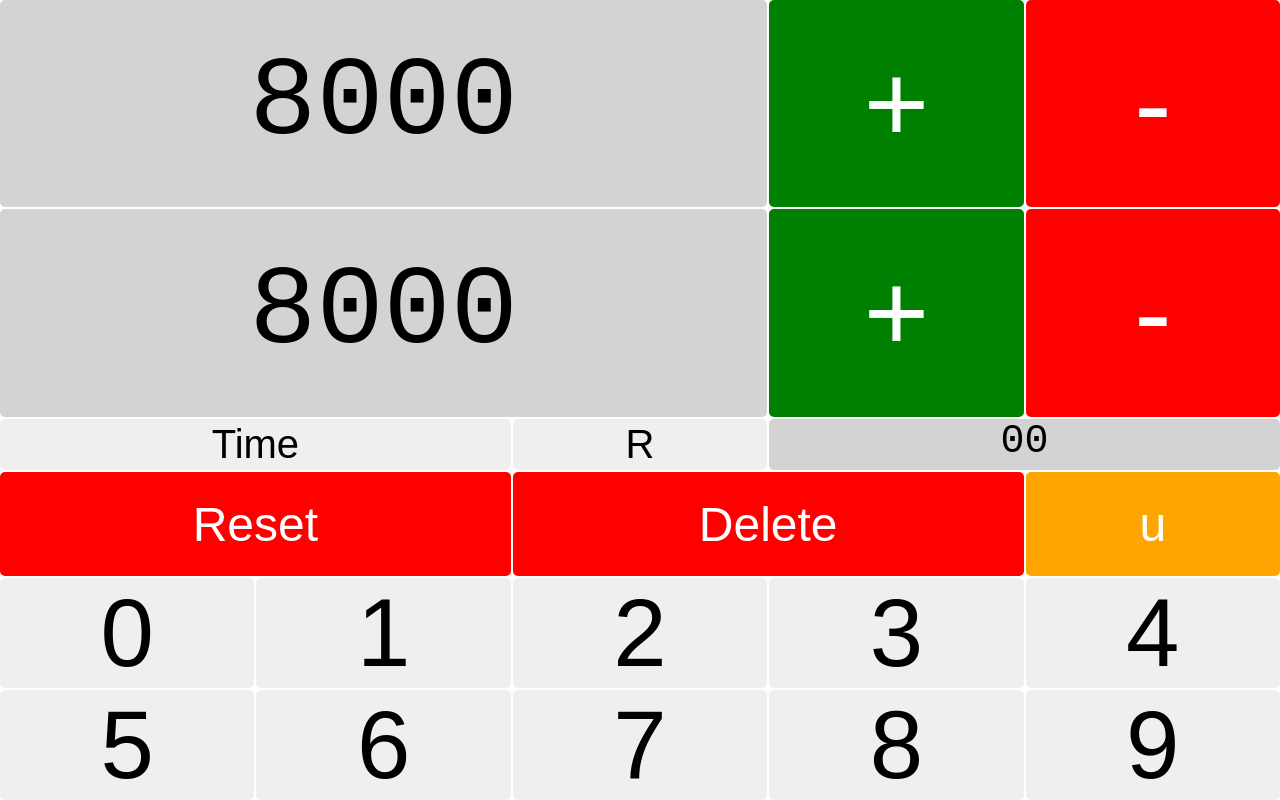
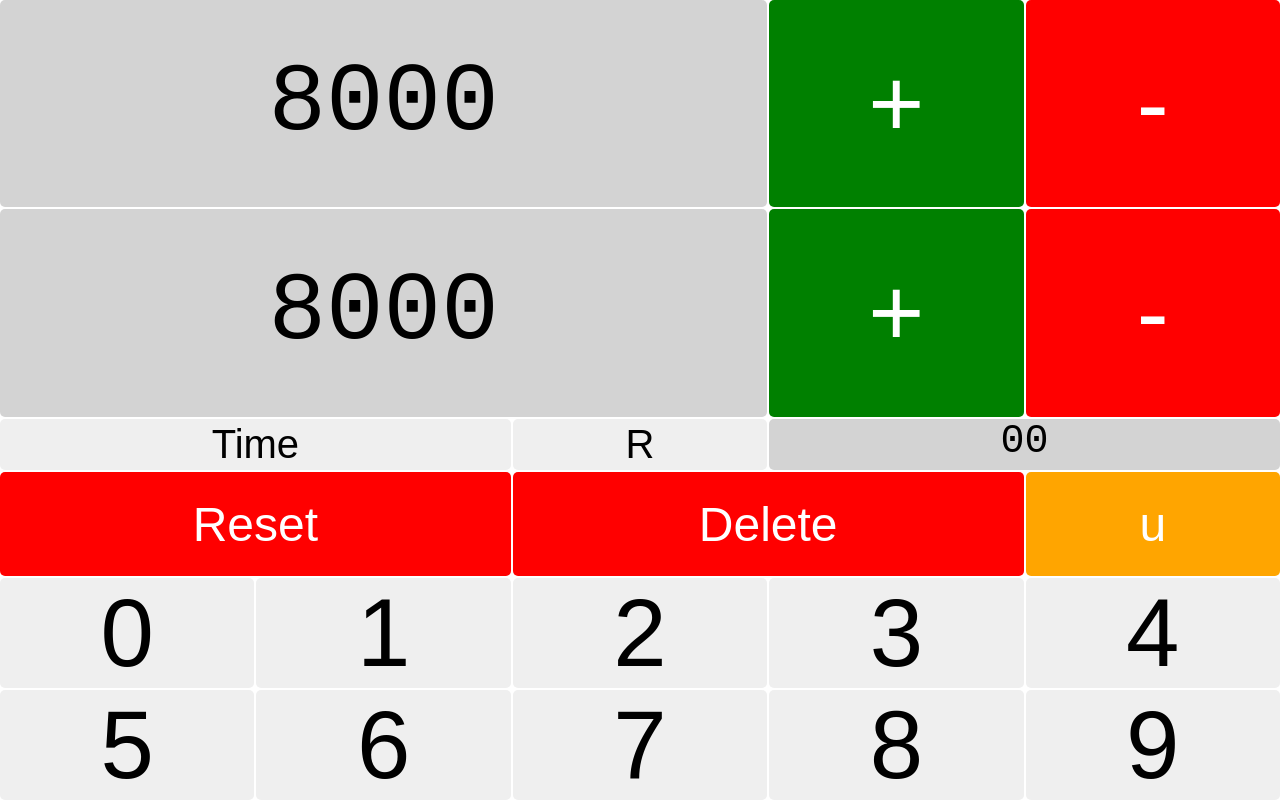
Before and after one commit to dabres/lp_counter, a plain HTML site: page index.html in a window 1280 px wide. Drawn offline with Linux system fonts and the light colour scheme.

Commit message:
fixed scaling issues for 9:21 screens

```diff
--- a/style.css
+++ b/style.css
@@ -62,7 +62,7 @@ button {
 #lp2-value,
 [id^="plus"],
 [id^="minus"] {
-  font-size: 14vh;
+  font-size: 12vh;
 }
 
 #timer,
```
